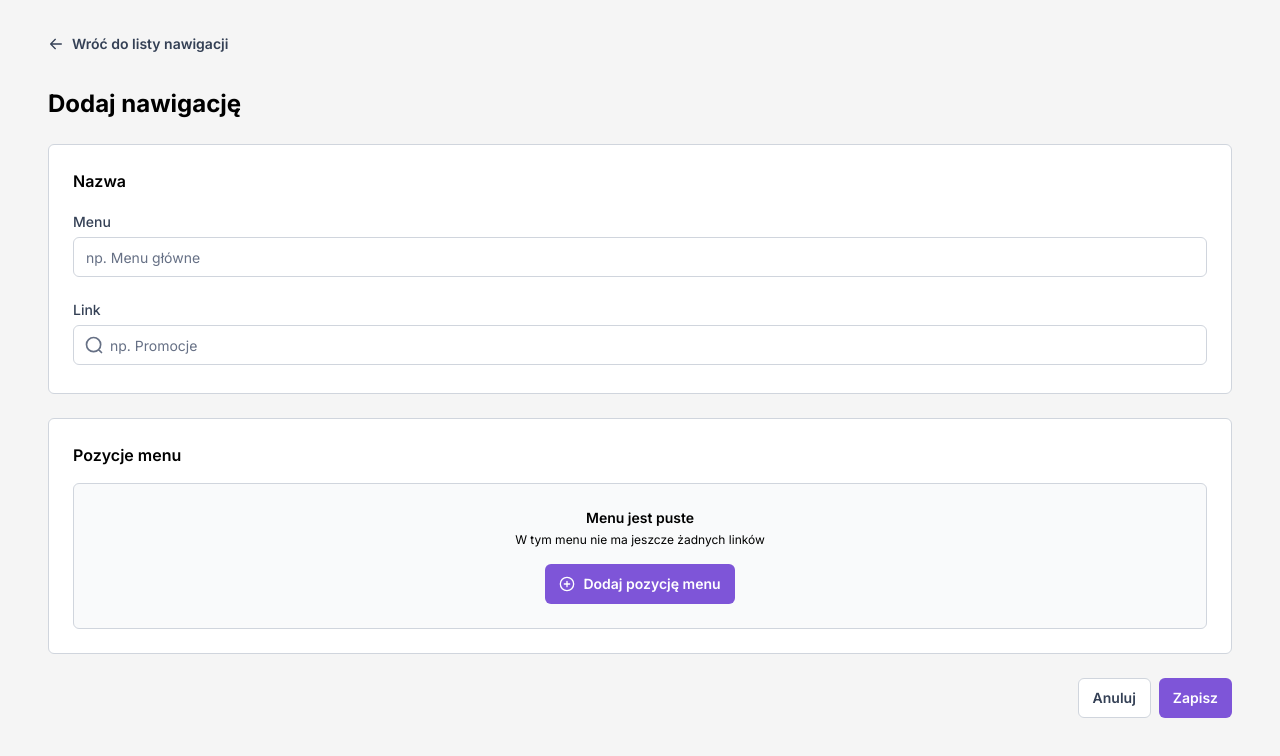
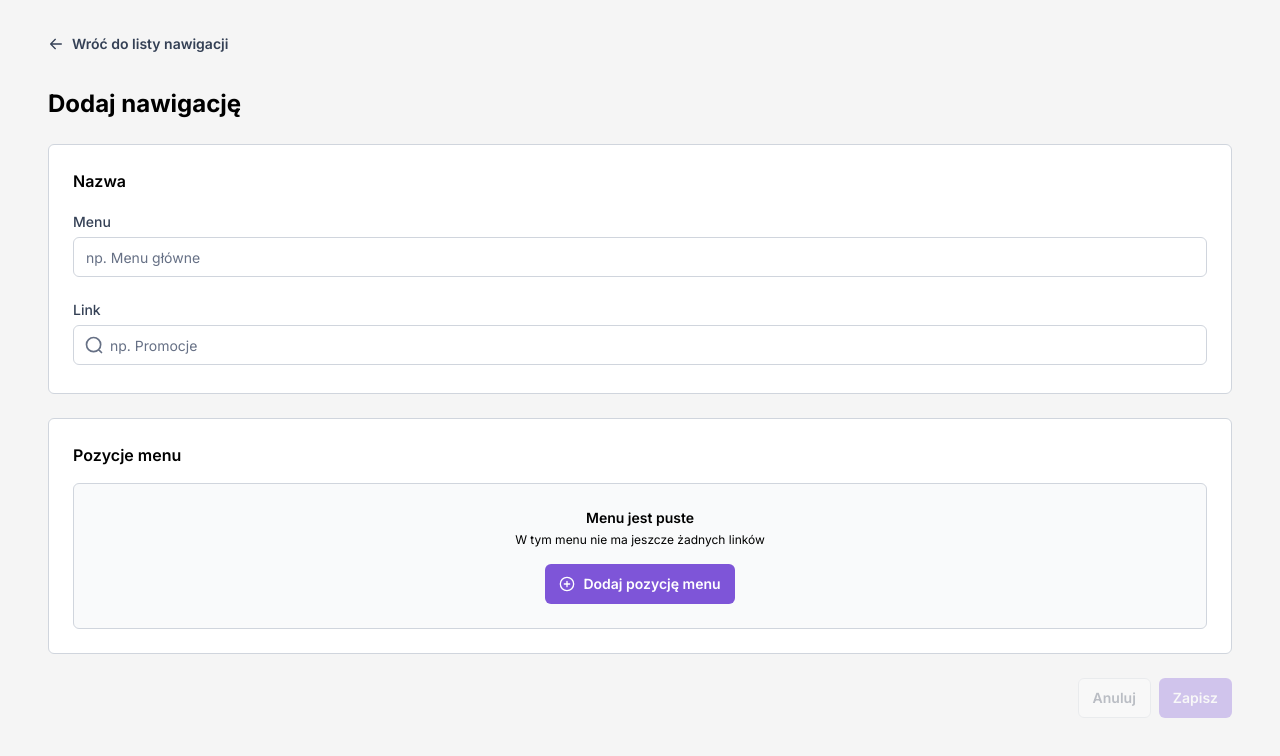
Before and after one commit to marcinmosiejko/nav-menu-builder, a Next.js app: page / in a window 1280 px wide. Shown: the top 756 px of the page. Built offline with nearby package versions, Linux system fonts and the light colour scheme.

Commit message:
feat: persist form state in local storage

```diff
--- a/src/app/MenuItem.tsx
+++ b/src/app/MenuItem.tsx
@@ -26,6 +26,9 @@ const AddOrSaveButton: FC<{
     </Button>
   );
 };
+
+const confirmRemoveDescription =
+  "Usunięcie tego elementu oznacza usunięcie także wszystkich jego pod-elementów.";
 
 export const MenuItem = ({
   path,
@@ -116,7 +119,8 @@ export const MenuItem = ({
                 <BinIcon />
               </Button>
             }
-            removeItem={removeItem}
+            onConfirm={removeItem}
+            description={confirmRemoveDescription}
           />
         </div>
       ) : (
@@ -162,7 +166,8 @@ export const MenuItem = ({
                   Usuń
                 </Button>
               }
-              removeItem={removeItem}
+              onConfirm={removeItem}
+              description={confirmRemoveDescription}
             />
             <Button
               className="rounded-l-none border-l-transparent"
--- a/src/app/page.tsx
+++ b/src/app/page.tsx
@@ -10,6 +10,15 @@ import { Form } from "@/components/form";
 import { useMenuItemsArray } from "./useMenuItemsArray";
 import { MenuItemBaseFields } from "./MenuItemBaseFields";
 import { MenuItem } from "./MenuItem";
+import { useEffect } from "react";
+import { SubmitButtons } from "./submit-buttons";
+
+const STORAGE_KEY = "menuItems";
+
+export const getMenuStateFromLocalStorage = () => {
+  const savedData = localStorage.getItem(STORAGE_KEY);
+  return savedData ? (JSON.parse(savedData) as MenuItems) : undefined;
+};
 
 export const baseMenuItemSchema = z.object({
   name: z
@@ -41,11 +50,20 @@ export default function Home() {
       items: [],
     },
   });
-  const { getValues } = form;
+  const { reset, getValues } = form;
   const { fields, appendItem, removeItem } = useMenuItemsArray(form);
 
-  const onSubmit = (values: z.infer<typeof menuItemsSchema>) => {};
+  const onSubmit = (values: MenuItems) => {
+    localStorage.setItem(STORAGE_KEY, JSON.stringify(values));
+    reset(values);
+  };
+
   const hasItems = !!getValues().items.length;
+
+  useEffect(() => {
+    const data = getMenuStateFromLocalStorage();
+    if (data) reset(data);
+  }, [reset]);
 
   return (
     <div className="flex flex-col gap-6">
@@ -114,15 +132,7 @@ export default function Home() {
               )}
             </div>
           </div>
-
-          <div className="flex justify-end gap-2">
-            <Button type="reset" variant="secondary">
-              Anuluj
-            </Button>
-            <Button type="submit" variant="primary">
-              Zapisz
-            </Button>
-          </div>
+          <SubmitButtons />
         </form>
       </Form>
     </div>
--- /dev/null
+++ b/src/app/submit-buttons.tsx
@@ -0,0 +1,41 @@
+import { Button } from "@/components/button";
+import { ButtonWithConfirm } from "@/components/button-with-confirm";
+import { useFormContext, useFormState } from "react-hook-form";
+import { getMenuStateFromLocalStorage } from "./page";
+
+export const SubmitButtons = () => {
+  const { control, reset } = useFormContext();
+  const formValues = useFormState({
+    control,
+  });
+  const isValid = !Object.keys(formValues.errors).length;
+
+  return (
+    <div className="flex justify-end gap-2">
+      <ButtonWithConfirm
+        TriggerBody={
+          <Button
+            type="reset"
+            variant="secondary"
+            disabled={!formValues.isDirty}
+          >
+            Anuluj
+          </Button>
+        }
+        onConfirm={() => {
+          const data = getMenuStateFromLocalStorage();
+          reset(data);
+        }}
+        description="Anulowanie oznacza usunięcie wszelkich zmian dokonanych od ostatniego zapisania."
+      />
+
+      <Button
+        type="submit"
+        variant="primary"
+        disabled={!formValues.isDirty || !isValid}
+      >
+        Zapisz
+      </Button>
+    </div>
+  );
+};
--- a/src/components/button-with-confirm.tsx
+++ b/src/components/button-with-confirm.tsx
@@ -12,18 +12,16 @@ import {
 
 export const ButtonWithConfirm: React.FC<{
   TriggerBody: React.ReactNode;
-  removeItem: () => void;
-}> = ({ TriggerBody, removeItem }) => {
+  onConfirm: () => void;
+  description: string;
+}> = ({ TriggerBody, onConfirm, description }) => {
   return (
     <Dialog>
       <DialogTrigger asChild>{TriggerBody}</DialogTrigger>
       <DialogContent className="max-w-md">
         <DialogHeader className="space-y-4">
-          <DialogTitle>Jesteś pewny?</DialogTitle>
-          <DialogDescription>
-            Usunięcie tego elementu oznacza usunięcie także wszystkich jego
-            pod-elementów.
-          </DialogDescription>
+          <DialogTitle>Jesteś pewny/a?</DialogTitle>
+          <DialogDescription>{description}</DialogDescription>
         </DialogHeader>
         <DialogFooter className="justify-end">
           <DialogClose asChild>
@@ -32,7 +30,7 @@ export const ButtonWithConfirm: React.FC<{
             </Button>
           </DialogClose>
           <DialogClose asChild>
-            <Button variant="primary" onClick={() => removeItem()}>
+            <Button variant="primary" onClick={() => onConfirm()}>
               Potwierdź
             </Button>
           </DialogClose>
```
